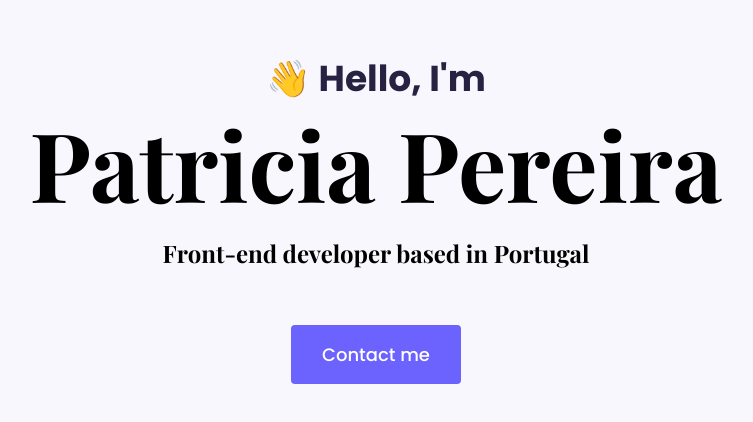
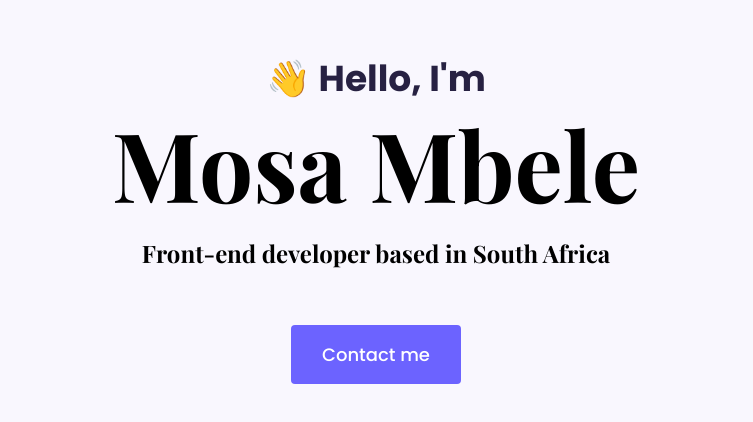
Before and after one commit to MosaMbele/porfolio.Responsive, a plain HTML site: page index.html in a window 1280 px wide. Shown: the part 108-530 px from the top of the page, without its empty margins (264-1017 px from the left). Drawn offline with nearby package versions, Linux system fonts and the light colour scheme.

Commit message:
updatesd name

```diff
--- a/index.html
+++ b/index.html
@@ -32,8 +32,8 @@
   <body>
     <div class="hero">
       <p>👋 Hello, I'm</p>
-      <h1>Patricia Pereira</h1>
-      <h2 class="mb-5">Front-end developer based in Portugal</h2>
+      <h1>Mosa Mbele</h1>
+      <h2 class="mb-5">Front-end developer based in South Africa</h2>
       <div>
         <a href="#" class="btn btn-branding">Contact me</a>
       </div>
```
